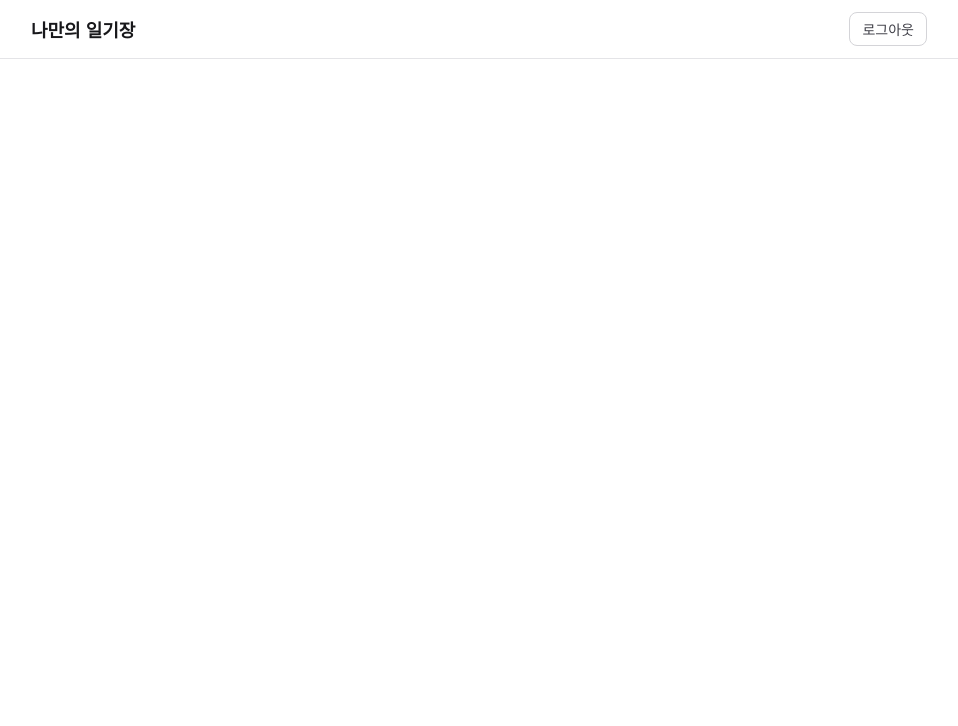
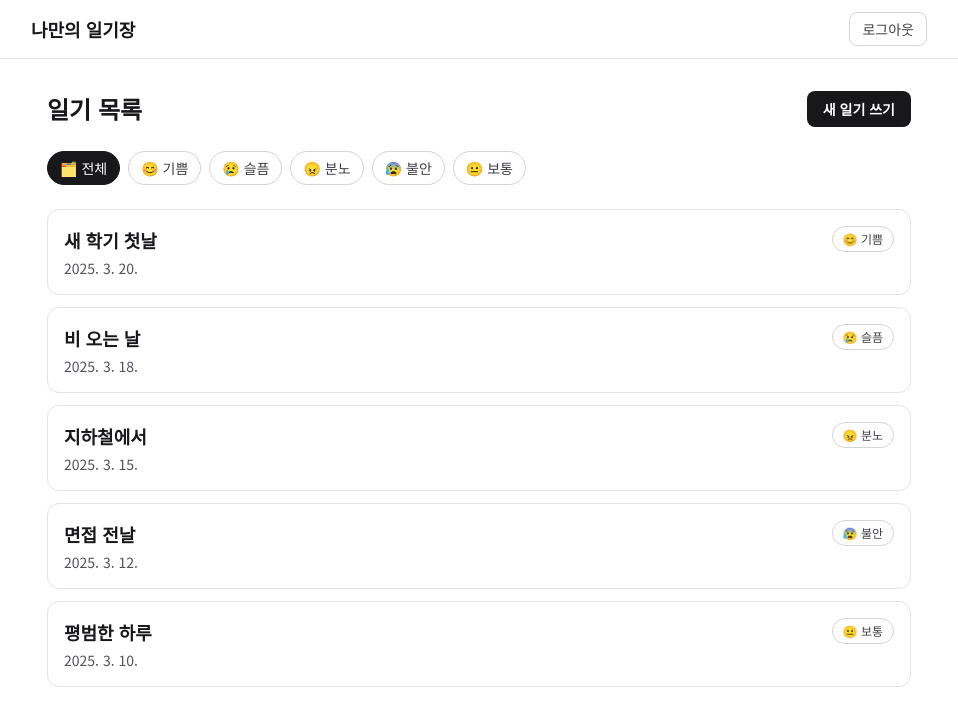
Before and after one commit to jinhyun71744/vibe-projects, a Next.js app in the folder frontend/: page /diaries in a window 1280 px wide. Shown: the top 726 px of the page, without its empty margins (161-1119 px from the left). Built offline with nearby package versions, Linux system fonts and the light colour scheme.

Commit message:
feat: 일기 목록 페이지 구현 및 기분 필터 추가

```diff
--- a/frontend/app/(main)/diaries/page.tsx
+++ b/frontend/app/(main)/diaries/page.tsx
@@ -1,3 +1,114 @@
+"use client";
+
+import Link from "next/link";
+import { useMemo, useState } from "react";
+
+import { mockDiaries } from "@/lib/mockData";
+import type { Mood } from "@/types/diary";
+
+type MoodFilter = Mood | "all";
+
+const MOOD_OPTIONS: { value: MoodFilter; label: string; emoji: string }[] = [
+  { value: "all", label: "전체", emoji: "🗂️" },
+  { value: "happy", label: "기쁨", emoji: "😊" },
+  { value: "sad", label: "슬픔", emoji: "😢" },
+  { value: "angry", label: "분노", emoji: "😠" },
+  { value: "anxious", label: "불안", emoji: "😰" },
+  { value: "neutral", label: "보통", emoji: "😐" },
+];
+
+const MOOD_DISPLAY: Record<Mood, { label: string; emoji: string }> = {
+  happy: { label: "기쁨", emoji: "😊" },
+  sad: { label: "슬픔", emoji: "😢" },
+  angry: { label: "분노", emoji: "😠" },
+  anxious: { label: "불안", emoji: "😰" },
+  neutral: { label: "보통", emoji: "😐" },
+};
+
 export default function DiariesPage() {
-  return null;
+  const [selectedMood, setSelectedMood] = useState<MoodFilter>("all");
+
+  const sortedDiaries = useMemo(
+    () =>
+      [...mockDiaries].sort(
+        (a, b) =>
+          new Date(b.diary_date).getTime() - new Date(a.diary_date).getTime(),
+      ),
+    [],
+  );
+
+  const visibleDiaries = useMemo(() => {
+    if (selectedMood === "all") {
+      return sortedDiaries;
+    }
+
+    return sortedDiaries.filter((diary) => diary.mood === selectedMood);
+  }, [selectedMood, sortedDiaries]);
+
+  return (
+    <div className="mx-auto flex w-full max-w-4xl flex-col gap-6 px-4 py-8">
+      <div className="flex flex-wrap items-center justify-between gap-3">
+        <h1 className="text-2xl font-bold text-zinc-900 dark:text-zinc-100">
+          일기 목록
+        </h1>
+        <Link
+          href="/diaries/new"
+          className="rounded-lg bg-zinc-900 px-4 py-2 text-sm font-semibold text-white transition hover:bg-zinc-700 dark:bg-zinc-100 dark:text-zinc-900 dark:hover:bg-zinc-300"
+        >
+          새 일기 쓰기
+        </Link>
+      </div>
+
+      <div className="flex flex-wrap gap-2">
+        {MOOD_OPTIONS.map((option) => {
+          const isActive = selectedMood === option.value;
+
+          return (
+            <button
+              key={option.value}
+              type="button"
+              onClick={() => setSelectedMood(option.value)}
+              className={`rounded-full border px-3 py-1.5 text-sm font-medium transition ${
+                isActive
+                  ? "border-zinc-900 bg-zinc-900 text-white dark:border-zinc-100 dark:bg-zinc-100 dark:text-zinc-900"
+                  : "border-zinc-300 text-zinc-700 hover:bg-zinc-100 dark:border-zinc-700 dark:text-zinc-300 dark:hover:bg-zinc-800"
+              }`}
+            >
+              {option.emoji} {option.label}
+            </button>
+          );
+        })}
+      </div>
+
+      <div className="space-y-3">
+        {visibleDiaries.length === 0 ? (
+          <p className="rounded-xl border border-dashed border-zinc-300 px-4 py-8 text-center text-sm text-zinc-600 dark:border-zinc-700 dark:text-zinc-400">
+            선택한 기분의 일기가 없습니다.
+          </p>
+        ) : (
+          visibleDiaries.map((diary) => (
+            <Link
+              key={diary.id}
+              href={`/diaries/${diary.id}`}
+              className="block rounded-xl border border-zinc-200 bg-white p-4 transition hover:bg-zinc-50 dark:border-zinc-800 dark:bg-zinc-900 dark:hover:bg-zinc-800"
+            >
+              <div className="flex items-start justify-between gap-3">
+                <div className="space-y-1">
+                  <h2 className="text-lg font-semibold text-zinc-900 dark:text-zinc-100">
+                    {diary.title}
+                  </h2>
+                  <p className="text-sm text-zinc-600 dark:text-zinc-400">
+                    {new Date(diary.diary_date).toLocaleDateString("ko-KR")}
+                  </p>
+                </div>
+                <span className="rounded-full border border-zinc-300 px-2.5 py-1 text-xs font-medium text-zinc-700 dark:border-zinc-700 dark:text-zinc-300">
+                  {MOOD_DISPLAY[diary.mood].emoji} {MOOD_DISPLAY[diary.mood].label}
+                </span>
+              </div>
+            </Link>
+          ))
+        )}
+      </div>
+    </div>
+  );
 }
```
